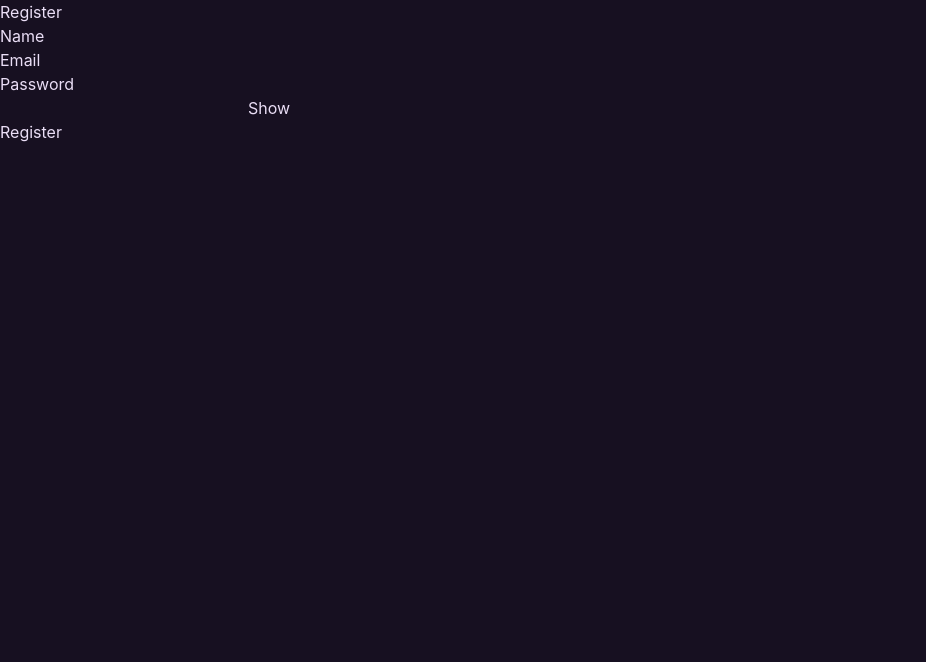
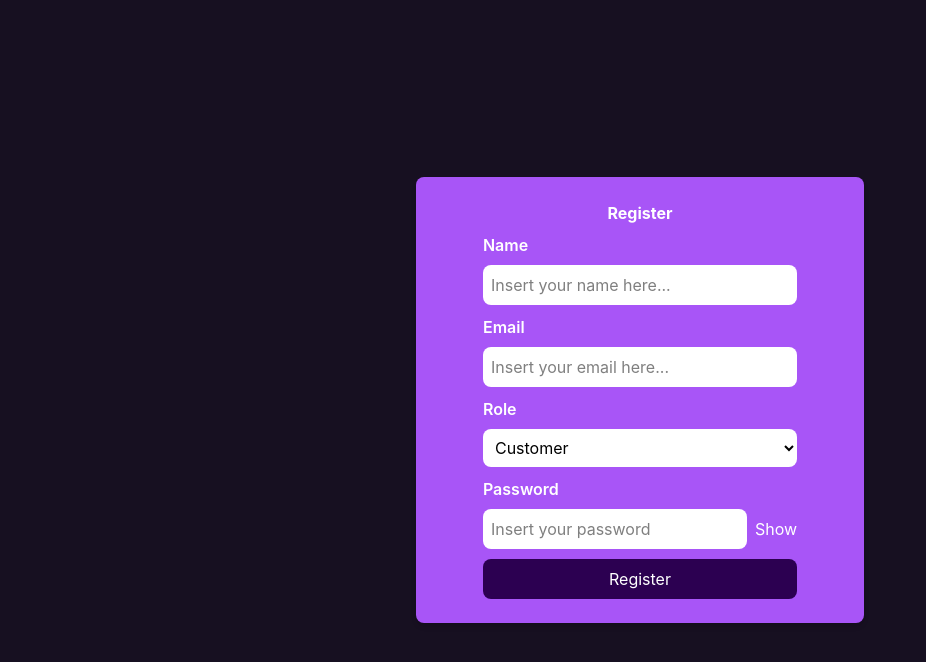
Before and after one commit to nurrahim-rashi/event-organizer, a React (Vite) app: page /register in a window 1280 px wide. Shown: the top 662 px of the page, without its empty margins (0-926 px from the left). Built offline with nearby package versions, Linux system fonts and the light colour scheme.

Commit message:
feat: add logout feature and styling login register page

```diff
--- a/src/components/layout/Navbar.tsx
+++ b/src/components/layout/Navbar.tsx
@@ -1,7 +1,13 @@
+import { userAuth } from "../../stores/useAuth"
+import { Link } from "react-router";
+
 export default function Navbar() {
+  const {user, logout} = userAuth()
+
+
   return (
     <nav className="fixed top-0 w-full z-50 flex justify-between items-center px-6 h-16 bg-[#171021]/80 backdrop-blur-xl border-b border-[#4d4354]/10">
-      <div className="flex items-center gap-8 max-w-[1280px] mx-auto w-full">
+      <div className="flex items-center gap-8 max-w-7xl mx-auto w-full">
         <div className="text-2xl font-extrabold text-[#ddb7ff] whitespace-nowrap">
           Event Organizer
         </div>
@@ -32,16 +38,17 @@ export default function Navbar() {
           </a>
         </div>
         <div className="flex items-center gap-4">
-          <button className="p-2 text-[#cfc2d6] hover:text-[#ddb7ff] transition-colors">
-            <span className="material-symbols-outlined">notifications</span>
-          </button>
-          <div className="w-10 h-10 rounded-full bg-[#231d2e] overflow-hidden border border-[#4d4354]">
-            <img
-              alt="User Profile"
-              className="w-full h-full object-cover"
-              src="https://lh3.googleusercontent.com/aida-public/AB6AXuCfYJkj_XrfRriik_gJAooGlFvIQC2XLUWeTZWwL7PT3JAYZSDcj2QMUqUV-H9wSglFVLyj_q5dTLGW3KgeC0xo1eWfWEXw7f0dRIs5PiqOPkcGb9vaYDkTQlJOr8--TXZT5rc0_wZNSivxM0atxahKWS4zorz4M-ImJHjJuCYe2y1_maFHFc0Q7iRY9yvCQk0SrOXMwjOaSZi6T8DVPcM4kPfO5WV2_lEueQeNjLBUO5ObNcTAnHv9JA4qAPZ5E0bbP9chkse-bgA"
-            />
-          </div>
+          {user ? (
+            <div>
+              <button className="bg-[#A855F7] py-2 px-4 text-sm font-semibold rounded-xl hover:bg-[#22D3EE] hover:cursor-pointer" onClick={logout}>Logout</button>
+            </div>
+          ) : (
+            <div>
+              <Link to="/login">
+                <button className="bg-[#A855F7] py-2 px-4 text-sm font-semibold rounded-xl hover:bg-[#22D3EE] hover:cursor-pointer">Login</button>
+              </Link>
+            </div>
+          )}
         </div>
       </div>
     </nav>
--- a/src/pages/Login.tsx
+++ b/src/pages/Login.tsx
@@ -5,6 +5,7 @@ import z from "zod";
 import { useNavigate } from "react-router";
 import {userAuth} from "../stores/useAuth"
 import { api } from "../api/axios";
+import { Link } from "react-router";
 
 const formSchema = z.object({
     email: z.email(),
@@ -58,18 +59,18 @@ function Login () {
     }
 
     return (
-        <div>
-            <div>
-                <div>
-                    <h1>Login</h1>
-                    <p>Please login to your account</p>
+        <div className="flex min-h-screen items-center justify-center">
+            <div className="w-full max-w-md rounded-lg bg-[#A855F7] p-6 shadow-md text-white flex flex-col gap-2 items-center">
+                <div className="flex flex-col gap-0.5 items-center">
+                    <h1 className="text-xl font-bold">Login</h1>
+                    <p className="text-lg">Please login to your account</p>
                 </div>
 
-                <form onSubmit={form.handleSubmit(onSubmit)}>
+                <form className="flex flex-col gap-2.5" onSubmit={form.handleSubmit(onSubmit)}>
                     {/*INPUT EMAIL */}
-                    <div>
-                        <label htmlFor="">Email</label>
-                        <input type="email" {...form.register("email")} placeholder="example@mail.com" />
+                    <div className="flex flex-col gap-2 justify-center">
+                        <label htmlFor="" className="font-semibold">Email</label>
+                        <input className="bg-white text-black focus:outline-[#22D3EE] p-2 rounded-lg" type="email" {...form.register("email")} placeholder="example@mail.com" />
                         {form.formState.errors.email && (
                             <p>
                                 {form.formState.errors.email.message}
@@ -78,10 +79,10 @@ function Login () {
                     </div>
 
                     {/*INPUT PASSWORD */}
-                    <div>
-                        <label htmlFor="">Password</label>
-                        <div>
-                            <input type={show? "text" : "password"} {...form.register("password")} placeholder="Pasword here..." />
+                    <div className="flex flex-col gap-2">
+                        <label htmlFor="" className="font-semibold">Password</label>
+                        <div className="flex flex-row gap-1.5">
+                            <input className="bg-white text-black focus:outline-[#22D3EE] p-2 rounded-lg" type={show? "text" : "password"} {...form.register("password")} placeholder="Pasword here..." />
                             <button type="button" onClick={() => setShow(!show)}>{show ? "Hide" : "Show"}</button>
                         </div>
                         {form.formState.errors.password && (
@@ -92,8 +93,12 @@ function Login () {
                     </div>
 
                     {/*TOMBOL SUBMIT */}
-                    <button type="submit" disabled={isPending}>{isPending ? "Loading..." : "Login"}</button>
+                    <button className="bg-[#2C0051] p-2 rounded-lg hover:bg-[#6900B3] hover:cursor-pointer" type="submit" disabled={isPending}>{isPending ? "Loading..." : "Login"}</button>
                 </form>
+
+                <div>
+                    <Link to="/register" className="text-xs underline">Don't have an account? sign-up here</Link>
+                </div>
             </div>
         </div>
     )
--- a/src/pages/Register.tsx
+++ b/src/pages/Register.tsx
@@ -11,7 +11,8 @@ const formSchema = z.object({
     password: z
     .string()
     .min(6, "Password must be at least 6 characters.")
-    .max(50, "Password must be at most 50 characters")
+    .max(50, "Password must be at most 50 characters"),
+    role: z.enum(["USER", "ADMIN"], {message: "Please select a valid role."}),
 });
 
 function Register () {
@@ -24,6 +25,7 @@ function Register () {
             name: "",
             email: "",
             password: "",
+            role: "USER",
         },
     });
 
@@ -36,10 +38,11 @@ function Register () {
                 name: data.name,
                 email: data.email,
                 password: data.password,
+                role: data.role,
             });
 
             alert("Register success");
-            navigate("/")
+            navigate("/login")
         } catch (error) {
             console.log(error);
             alert("Something went wrong")
@@ -49,44 +52,58 @@ function Register () {
     }
 
     return (
-        <div>
-            <div>
-                <h1>Register</h1>
+        <div className="flex min-h-screen items-center justify-center">
+            <div className="w-full max-w-md rounded-lg bg-[#A855F7] p-6 shadow-md text-white flex flex-col gap-2 items-center">
+                <h1 className="font-bold">Register</h1>
 
-                <form action="" onSubmit={form.handleSubmit(onSubmit)}>
+                <form className="flex flex-col gap-2.5" action="" onSubmit={form.handleSubmit(onSubmit)}>
 
                     {/*INPUT NAME*/}
-                    <div>
-                        <label>Name</label>
-                        <input type="text" {...form.register("name")} />
+                    <div className="flex flex-col gap-2 justify-center">
+                        <label className="font-semibold">Name</label>
+                        <input className="bg-white text-black focus:outline-[#22D3EE] p-2 rounded-lg" type="text" placeholder="Insert your name here..." {...form.register("name")} />
                         {form.formState.errors.name && (
-                            <p>{form.formState.errors.name.message}</p>
+                            <p className="mt-1 text-xs text-red-500">{form.formState.errors.name.message}</p>
                         )}
                     </div>
 
                     {/*INPUT EMAIL*/}
-                    <div>
-                        <label>Email</label>
-                        <input type="text" {...form.register("email")} />
+                    <div className="flex flex-col gap-2 justify-center">
+                        <label className="font-semibold">Email</label>
+                        <input className="bg-white text-black focus:outline-[#22D3EE] p-2 rounded-lg" type="text" placeholder="Insert your email here..." {...form.register("email")} />
                         {form.formState.errors.email && (
-                            <p>{form.formState.errors.email.message}</p>
+                            <p className="mt-1 text-xs text-red-500">{form.formState.errors.email.message}</p>
                         )}
                     </div>
 
+                    {/*PILIH ROLE*/}
+                    <div className="flex flex-col gap-2 justify-center">
+                        <label className="font-semibold" htmlFor="">Role</label>
+                        <select className="bg-white text-black focus:outline-[#22D3EE] p-2 rounded-lg" {...form.register("role")}>
+                            <option value="USER">Customer</option>
+                            <option value="ADMIN">Event Organizer</option>
+                        </select>
+                        {form.formState.errors.role && (
+                            <p className="mt-1 text-xs text-red-500">{form.formState.errors.role.message}</p>
+                        )}
+                    </div>
+
+
                     {/*INPUT PASSWORD*/}
-                    <div>
-                        <label>Password</label>
-                        <div>
-                            <input type={show ? "text" : "password"} {...form.register("password")} />
+                    <div className="flex flex-col gap-2 justify-center">
+                        <label className="font-semibold">Password</label>
+                        <div className="flex flex-row gap-2 items-center">
+                            <input className="bg-white text-black focus:outline-[#22D3EE] p-2 rounded-lg" placeholder="Insert your password" type={show ? "text" : "password"} {...form.register("password")} />
                             <button type="button" onClick={() => setShow(!show)}>{show? "Hide" : "Show"}</button>
                         </div>
                         {form.formState.errors.password && (
-                            <p>{form.formState.errors.password.message}</p>
+                            <p className="mt-1 text-xs text-red-500">{form.formState.errors.password.message}</p>
                         )}
                     </div>
 
                     {/*TOMBOL SUBMIT*/}
                     <button
+                    className="bg-[#2C0051] p-2 rounded-lg hover:bg-[#6900B3] hover:cursor-pointer"
                     type="submit"
                     disabled={isPending}>{isPending? "Loading..." : "Register"}</button>
                 </form>
```
